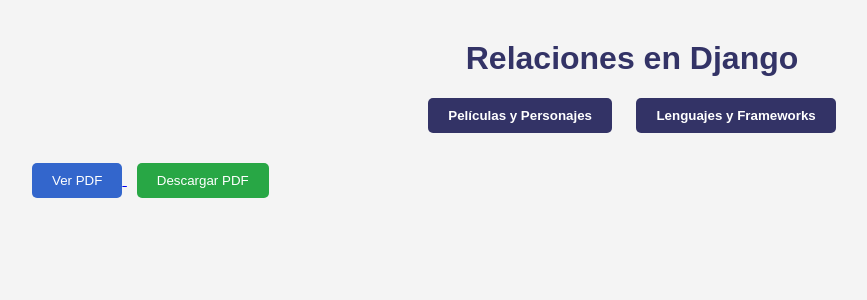
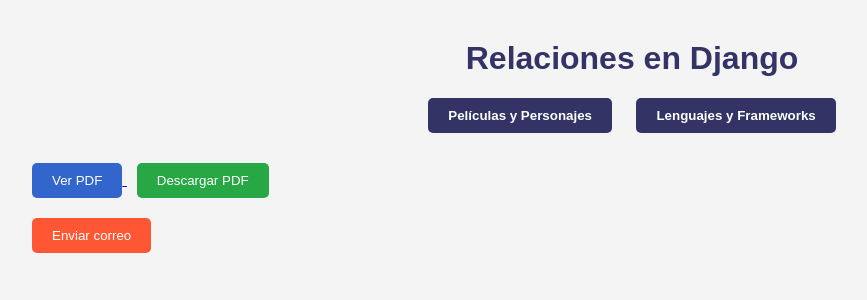
Before and after one commit to romich1307/PWEB2-LAB_A, a Django app: page / in a window 1280 px wide. Shown: the top 300 px of the page, without its empty margins (8-875 px from the left). Run offline with Django 5.2, Linux system fonts and the light colour scheme; data comes from the database, SQL or seed files in the repository.

Commit message:
añadiendo a mi index principal la conexion con el sent de email

```diff
--- a/LAB8/proyecto_relaciones/templates/index.html
+++ b/LAB8/proyecto_relaciones/templates/index.html
@@ -90,6 +90,12 @@
         </button>
     </a>
 </div>
+<a href="{% url 'send-email' %}">
+    <button style="padding: 10px 20px; background-color: #ff5733; color: white; border: none; border-radius: 5px; cursor: pointer;">
+        Enviar correo
+    </button>
+</a>
+
 
 
 
```
